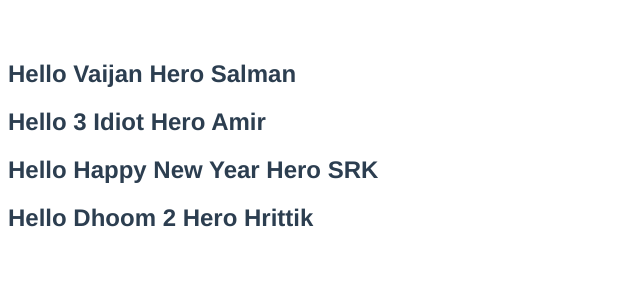
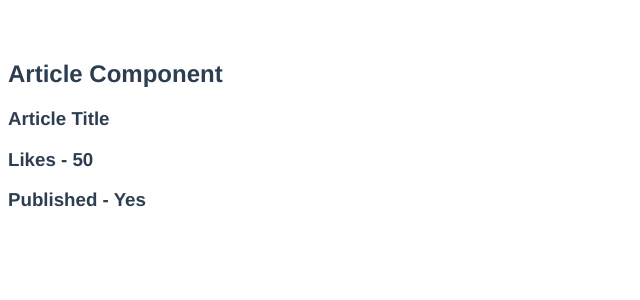
Before and after one commit to SelimReza1/vue-basic, a Vue app: page / in a window 1280 px wide. Shown: the top 300 px of the page, without its empty margins (0-640 px from the left). Built offline with nearby package versions, Linux system fonts and the light colour scheme.

Commit message:
prop type and validation

```diff
--- a/src/App.vue
+++ b/src/App.vue
@@ -1,16 +1,21 @@
 <template>
-<Greet name="Vaijan" heroName="Salman" />
-<Greet name="3 Idiot" heroName="Amir"/>
-<Greet name="Happy New Year" heroName="SRK" />
-  <Greet :name="name" :heroName="heroName" />
+<!--<Greet name="Vaijan" heroName="Salman" />-->
+<!--<Greet name="3 Idiot" heroName="Amir"/>-->
+<!--<Greet name="Happy New Year" heroName="SRK" />-->
+<!--  <Greet :name="name" :heroName="heroName" />-->
+  <Article title="Article Title" :likes="50" :is-published="true" />
 </template>
 
 <script>
 
-import Greet from "./components/Greet";
+//import Greet from "./components/Greet";
+import Article from "./components/Article";
 export default {
   name: 'App',
-  components: {Greet},
+  components: {
+  //  Greet,
+    Article,
+  },
   data(){
     return{
       name: 'Dhoom 2',
--- /dev/null
+++ b/src/components/Article.vue
@@ -0,0 +1,22 @@
+<template>
+<h2>Article Component</h2>
+  <h3>{{ title }}</h3>
+  <h3>Likes - {{ likes }}</h3>
+  <h3>Published - {{isPublished ? 'Yes' : 'No'}}</h3>
+</template>
+
+<script>
+export default {
+  name: 'Article',
+  props: {
+    title:{
+      type: String,
+      required: true,
+      default: 'Article Default Title'
+    } ,
+    likes: Number,
+    isPublished: Boolean,
+  },
+}
+
+</script>
```
